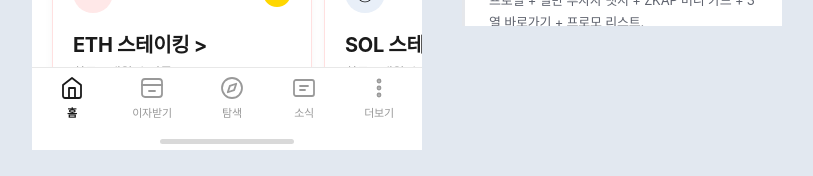
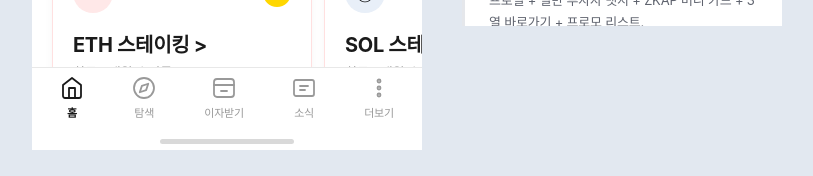
Before and after one commit to baerae-zkap/baerae-demo, a Next.js app in the folder demos/zkap-home-explore/: page /zkap-home-explore/ in a window 1280 px wide. Shown: the part 734-910 px from the top of the page, without its empty margins (243-1056 px from the left). Built offline with nearby package versions, Linux system fonts and the light colour scheme; a web font is replaced by a local one.

Commit message:
fix: 하단 네비게이션 순서 조정 — 탐색 2번째, 이자받기 3번째

```diff
--- a/demos/zkap-home-explore/src/app/page.js
+++ b/demos/zkap-home-explore/src/app/page.js
@@ -192,8 +192,8 @@ export default function HomePage() {
 
   const tabs = [
     { key: 'home', icon: <TabIconHome />, label: '홈' },
+    { key: 'explore', icon: <TabIconExplore />, label: '탐색' },
     { key: 'staking', icon: <TabIconStaking />, label: '이자받기' },
-    { key: 'explore', icon: <TabIconExplore />, label: '탐색' },
     { key: 'news', icon: <TabIconNews />, label: '소식' },
     { key: 'more', icon: <TabIconMore />, label: '더보기' },
   ];
```
